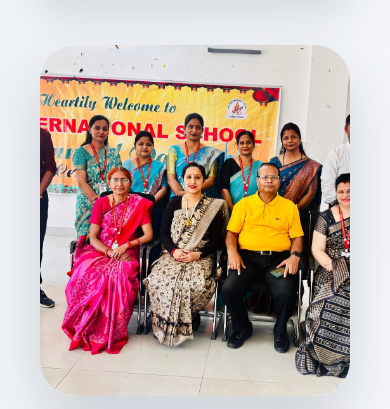
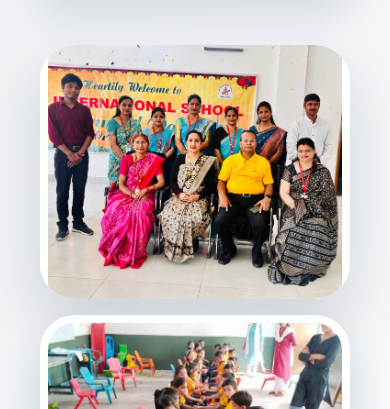
Before and after one commit to websiteh063-hue/brischool, a plain HTML site: page index.html in a window 390 px wide. Shown: the part 1346-1755 px from the top of the page. Drawn offline with nearby package versions, Linux system fonts and the light colour scheme.

Commit message:
Show full homepage hero photo

```diff
--- a/assets/css/style.css
+++ b/assets/css/style.css
@@ -619,10 +619,16 @@ p {
 }
 
 .hero-photo-main {
-  width: min(100%, 32rem);
-  height: 38rem;
+  width: min(100%, 40rem);
+  height: auto;
+  aspect-ratio: 1.22 / 1;
   margin-left: auto;
   background: rgba(255, 255, 255, 0.7);
+}
+
+.hero-photo-main img {
+  object-fit: contain;
+  background: rgba(255, 255, 255, 0.84);
 }
 
 .hero-photo-accent {
@@ -1673,7 +1679,7 @@ blockquote cite {
 
   .hero-photo-main {
     width: 100%;
-    height: min(78vw, 34rem);
+    height: auto;
   }
 
   .hero-photo-accent,
@@ -1875,7 +1881,7 @@ blockquote cite {
   }
 
   .hero-photo-main {
-    height: min(90vw, 29rem);
+    height: auto;
   }
 
   .hero-photo-accent {
--- a/index.html
+++ b/index.html
@@ -25,7 +25,7 @@
   <link rel="preconnect" href="https://fonts.gstatic.com" crossorigin>
   <link href="https://fonts.googleapis.com/css2?family=Cormorant+Garamond:wght@500;600;700&family=Urbanist:wght@400;500;600;700;800&display=swap" rel="stylesheet">
   <link href="https://unpkg.com/aos@2.3.4/dist/aos.css" rel="stylesheet">
-  <link rel="stylesheet" href="assets/css/style.css?v=20260603-blog-dropdown">
+  <link rel="stylesheet" href="assets/css/style.css?v=20260603-full-hero-photo">
   <script type="application/ld+json">
   {
     "@context": "https://schema.org",
```
